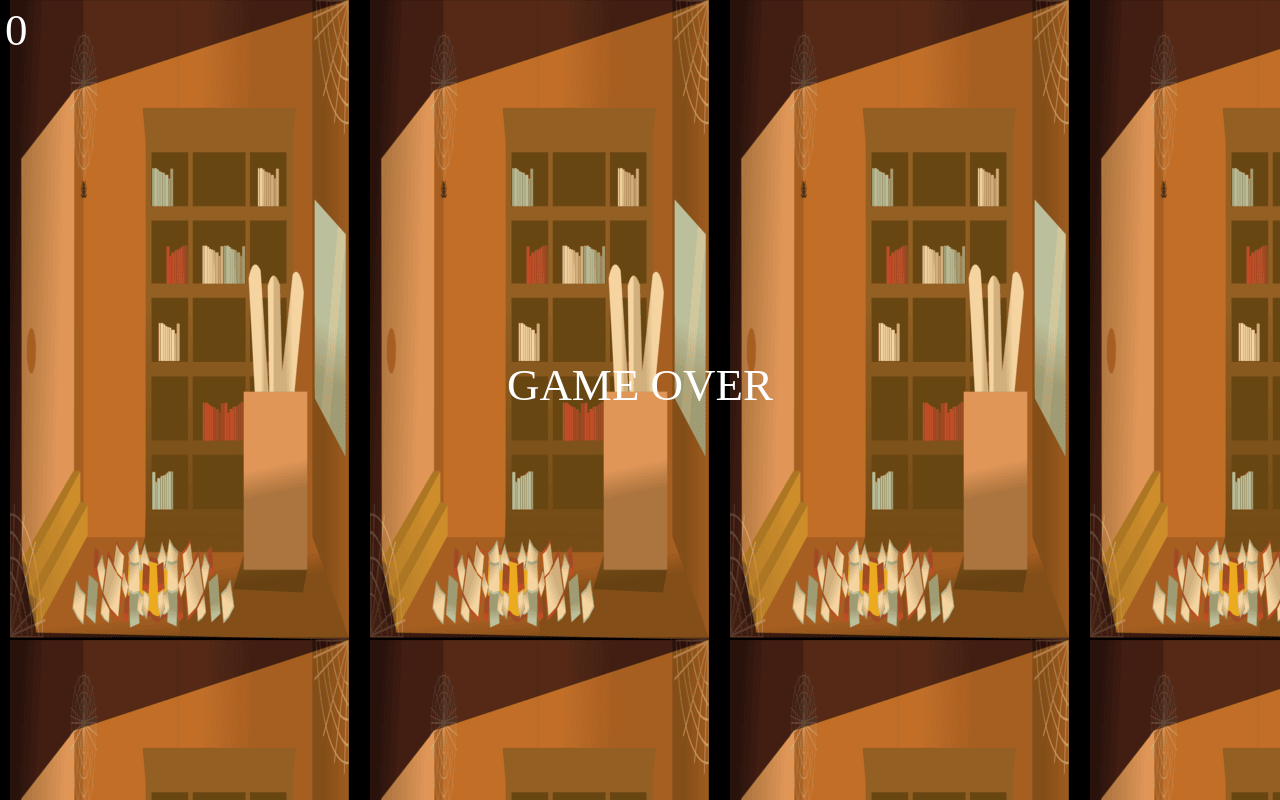
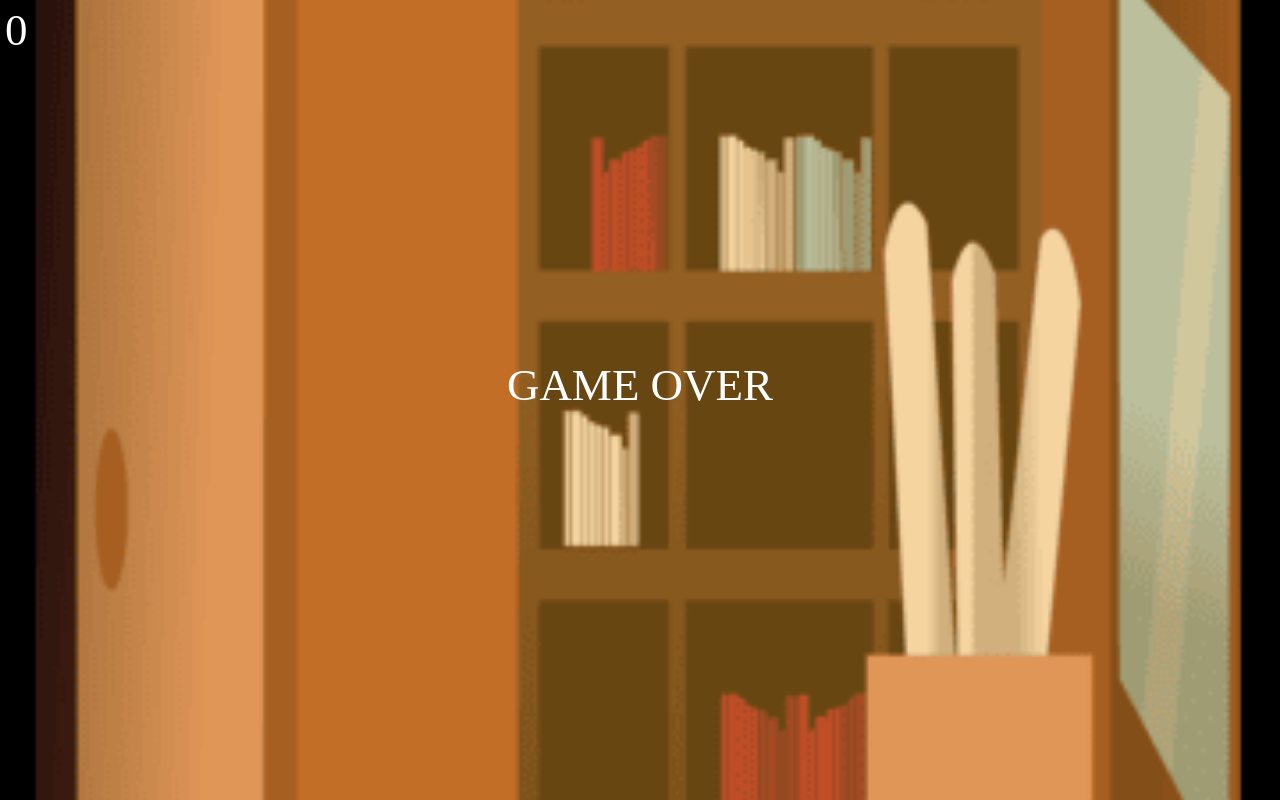
Before and after one commit to Livia055/digimed, a plain HTML site: page index.html in a window 1280 px wide. Drawn offline with Linux system fonts and the light colour scheme.

Commit message:
upload game

```diff
--- a/flappybird.css
+++ b/flappybird.css
@@ -13,4 +13,7 @@ body {
     height: 100%;       /* Pastikan canvas memenuhi tinggi container */
     /* background-color: skyblue; */
     background-image: url("./bg3.png");
+    background-size: cover;
+    background-position: center;
+    background-repeat: no-repeat;
 }
--- a/flappybird.js
+++ b/flappybird.js
@@ -42,7 +42,7 @@ let gameOver = false;
 let score = 0;
 
 // --- UBAH: Variabel pengaturan jarak pipa ---
-let pipeSpawnRate = 2300; // Ubah ke 2000 untuk lebih jauh, 1000 untuk lebih dekat
+let pipeSpawnRate = 2000; // Ubah ke 2000 untuk lebih jauh, 1000 untuk lebih dekat
 let spawnTimer;
 
 window.onload = function() {
```
